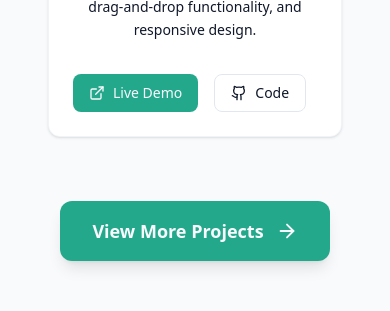
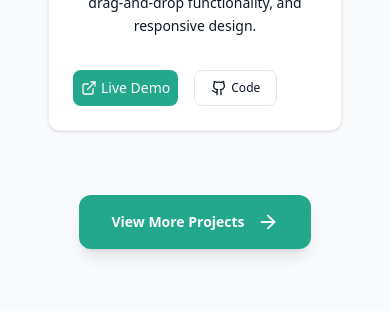
Before and after one commit to charlesaroma/charles-aroma-portfolio, a React (Vite) app: page / in a window 390 px wide. Shown: the part 6789-7100 px from the top of the page. Built offline with nearby package versions, Linux system fonts and the light colour scheme; no server answers.

Commit message:
final touches

```diff
--- a/src/components/ProjectsSection.jsx
+++ b/src/components/ProjectsSection.jsx
@@ -89,7 +89,7 @@ export const ProjectsSection = () => {
                       href={project.demoUrl}
                       target="_blank"
                       rel="noopener noreferrer"
-                      className="flex items-center gap-2 px-4 py-2 rounded-lg bg-primary text-primary-foreground hover:bg-primary/90 transition-all duration-300 text-sm font-medium"
+                      className="flex items-center gap-1 px-2 py-2 rounded-lg bg-primary text-primary-foreground hover:bg-primary/90 transition-all duration-300 text-sm font-medium"
                     >
                       <ExternalLink size={16} />
                       Live Demo
@@ -98,7 +98,7 @@ export const ProjectsSection = () => {
                       href={project.githubUrl}
                       target="_blank"
                       rel="noopener noreferrer"
-                      className="flex items-center gap-2 px-4 py-2 rounded-lg border border-border hover:bg-secondary transition-all duration-300 text-sm font-medium"
+                      className="flex items-center gap-1 px-4 py-2 rounded-lg border border-border hover:bg-secondary transition-all duration-300 text-xs md:text-sm font-medium"
                     >
                       <Github size={16} />
                       Code
@@ -116,7 +116,7 @@ export const ProjectsSection = () => {
             href="https://github.com/charlesaroma"
             target="_blank"
             rel="noopener noreferrer"
-            className="inline-flex items-center gap-3 px-8 py-4 rounded-xl bg-primary text-primary-foreground hover:bg-primary/90 transition-all duration-300 font-semibold text-lg shadow-lg hover:shadow-xl hover:scale-105"
+            className="inline-flex items-center gap-3 px-8 py-4 rounded-xl bg-primary text-primary-foreground hover:bg-primary/90 transition-all duration-300 font-semibold text-sm md:text-lg shadow-lg hover:shadow-xl hover:scale-105"
           >
             View More Projects
             <ArrowRight size={22} />
```
